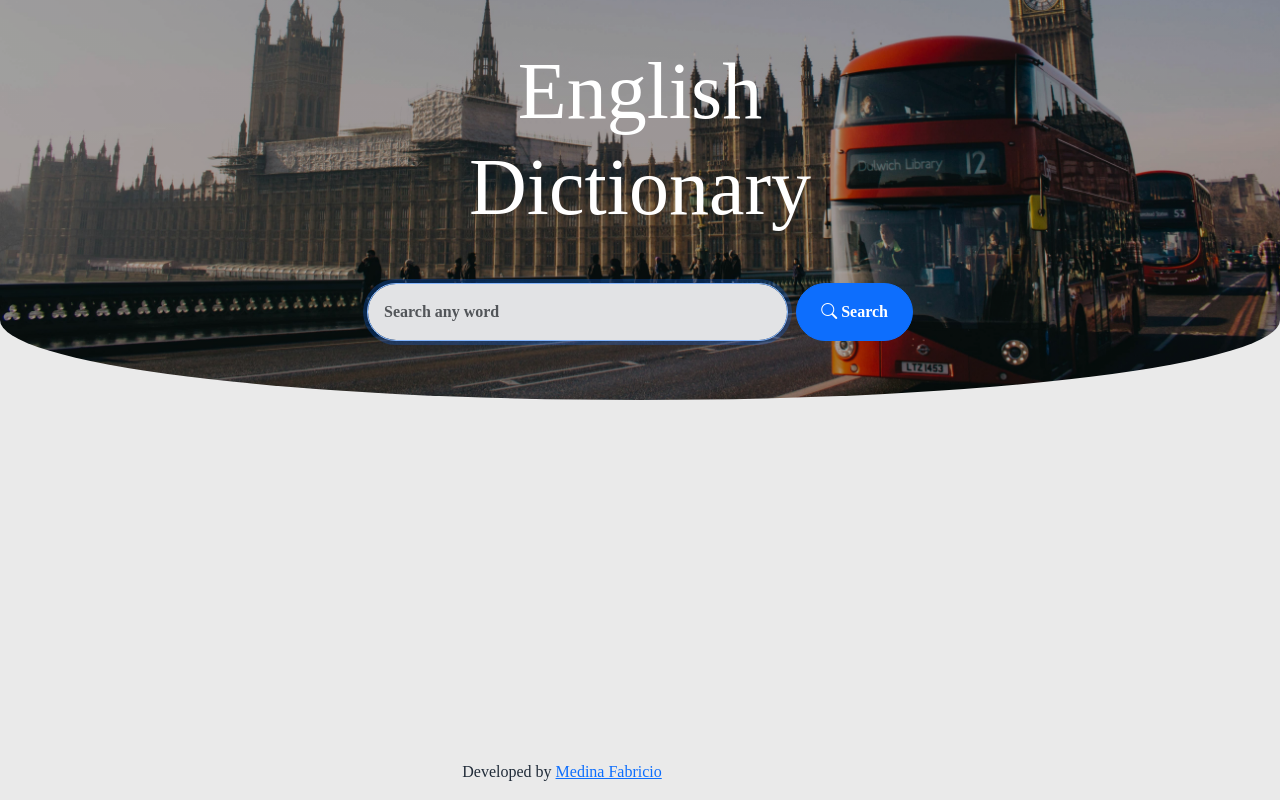
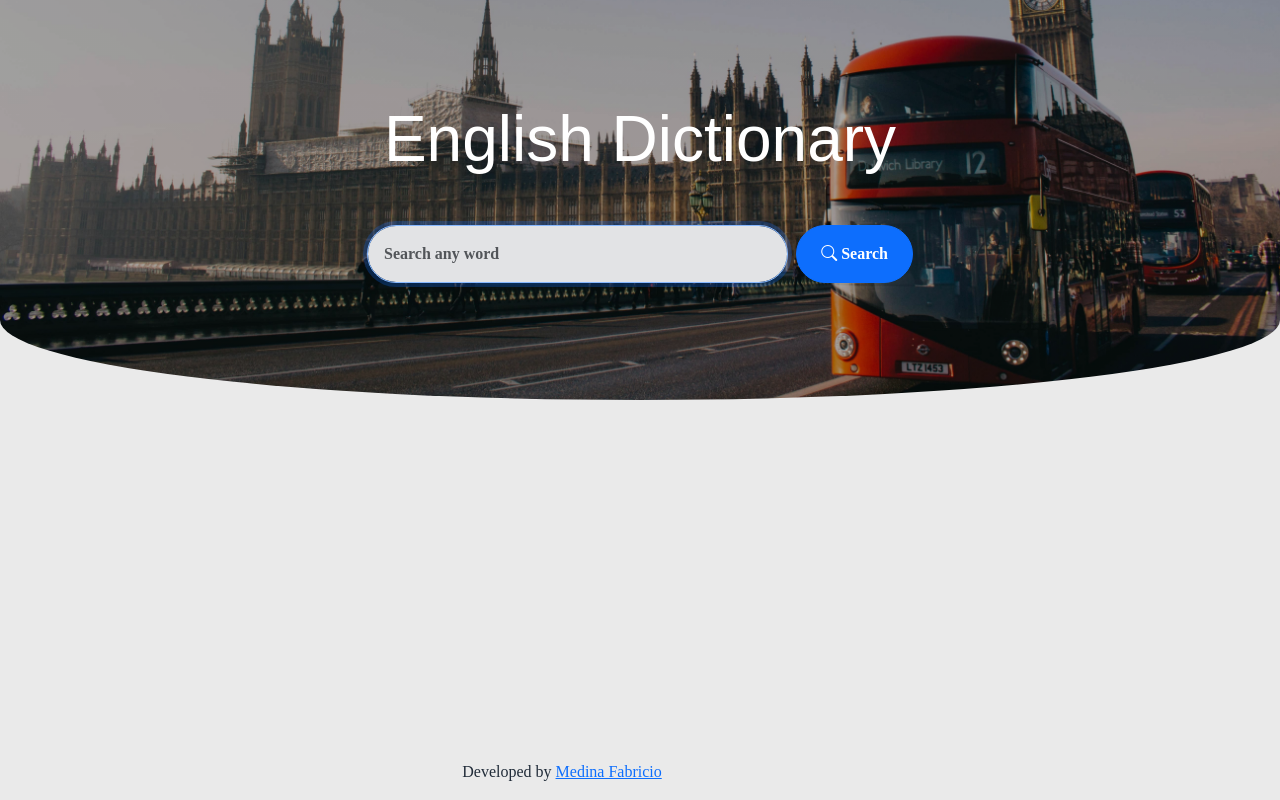
Before and after one commit to MFabri31/english-dictionary, a React (Vite) app: page / in a window 1280 px wide. Built offline with nearby package versions, Linux system fonts and the light colour scheme.

Commit message:
change the font family of title

```diff
--- a/src/components/Header.jsx
+++ b/src/components/Header.jsx
@@ -6,7 +6,7 @@ const Header = ({ children }) => {
       <Container>
         <Row className="justify-content-center">
           <Col md="6">
-            <h1 className="display-1 m-0 text-white lead text-center mb-5">
+            <h1 className="m-0 text-white text-center mb-5 title">
               English Dictionary
             </h1>
             {children}
--- a/src/styles.css
+++ b/src/styles.css
@@ -33,6 +33,11 @@ body {
   background-size: cover;
 }
 
+.title {
+  font-size: 4rem;
+  font-family: sans-serif;
+}
+
 .footer {
   width: 100%;
 }
```
